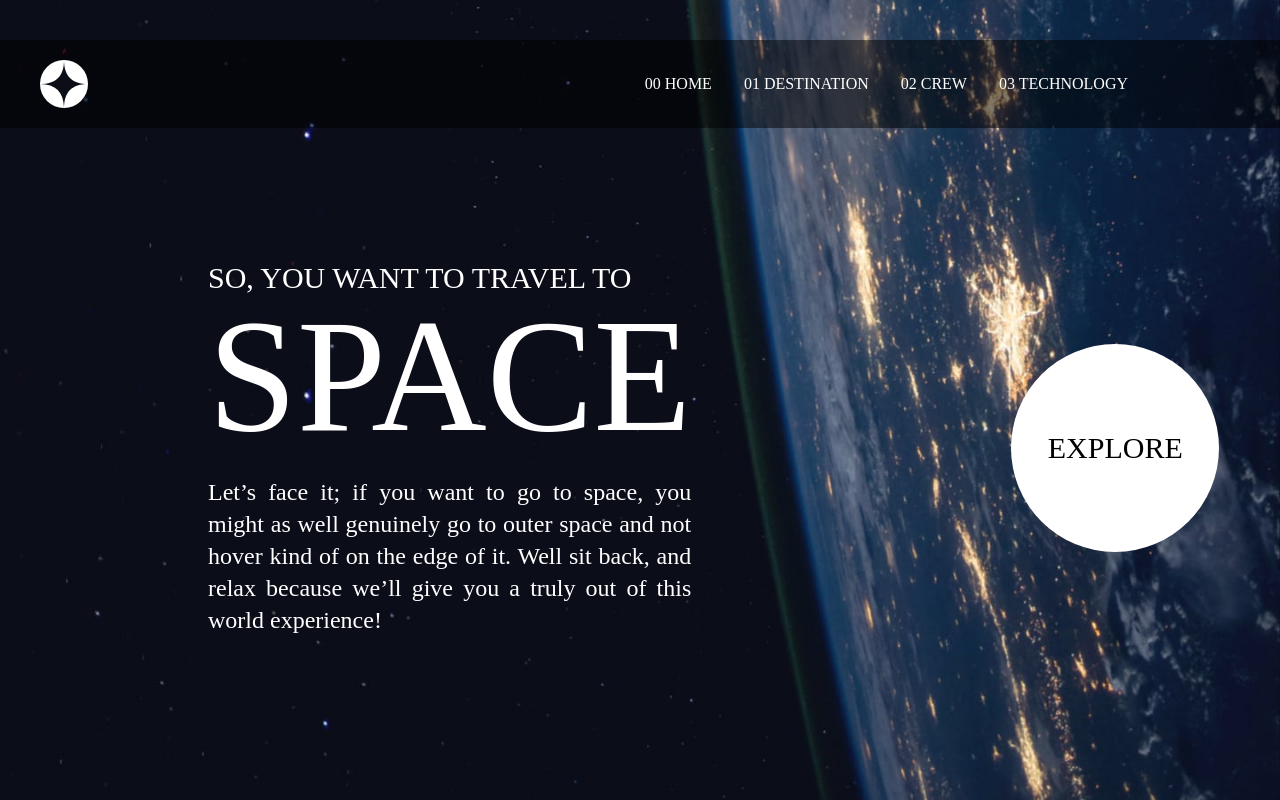
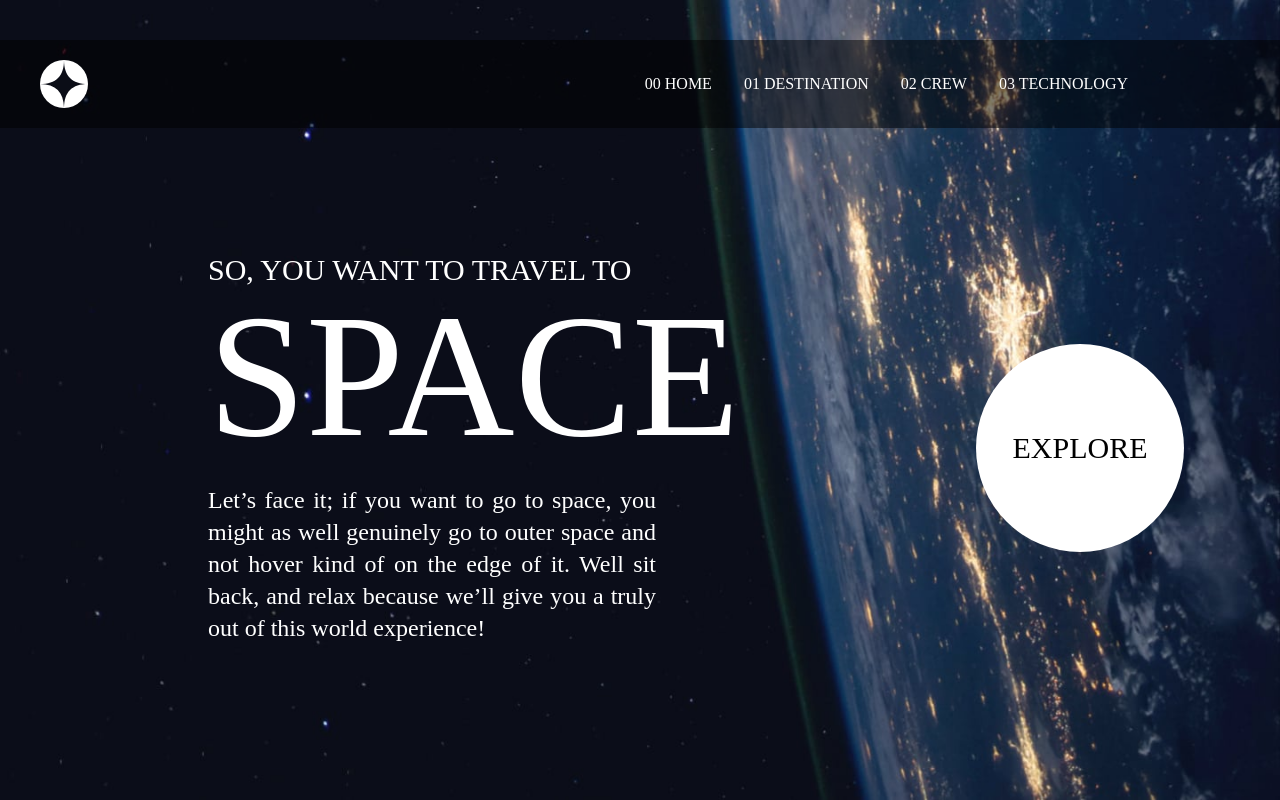
Before and after one commit to cristianccgg/space-tourism-website-main, a React (Vite) app: page / in a window 1280 px wide. Built offline with nearby package versions, Linux system fonts and the light colour scheme.

Commit message:
Update Home.jsx

```diff
--- a/src/components/Home.jsx
+++ b/src/components/Home.jsx
@@ -3,11 +3,13 @@ import { Link } from "react-router-dom";
 
 export const Home = () => {
   return (
-    <div className="bg-home-mobile md:bg-home-desktop md:bg-fill h-[100vh] bg-no-repeat  bg-cover text-white flex flex-col md:flex-row lg:gap-28 px-44 md:pt-32 items-center w-full p-8 font-light gap-8">
-      <div className="flex flex-col gap-5  md:px-8 md:pe-52 ">
+    <div className="bg-home-mobile md:bg-home-desktop md:bg-fill h-[100vh] bg-no-repeat  bg-cover text-white flex flex-col md:flex-row lg:gap-44 xl:gap-72 px-44 md:pt-32 items-center w-full p-8 font-light gap-8">
+      <div className="flex flex-col gap-5  md:px-8 md:w-[40vw] ">
         <h2 className="flex flex-col items-center md:items-start lg:text-3xl font-extralight">
           SO, YOU WANT TO TRAVEL TO{" "}
-          <span className="text-8xl lg:text-[10rem] font-medium">SPACE</span>
+          <span className="text-8xl lg:text-[8rem] xl:text-[11rem] font-medium ">
+            SPACE
+          </span>
         </h2>{" "}
         <h1 className="text-center md:text-justify lg:text-2xl">
           Let’s face it; if you want to go to space, you might as well genuinely
```
